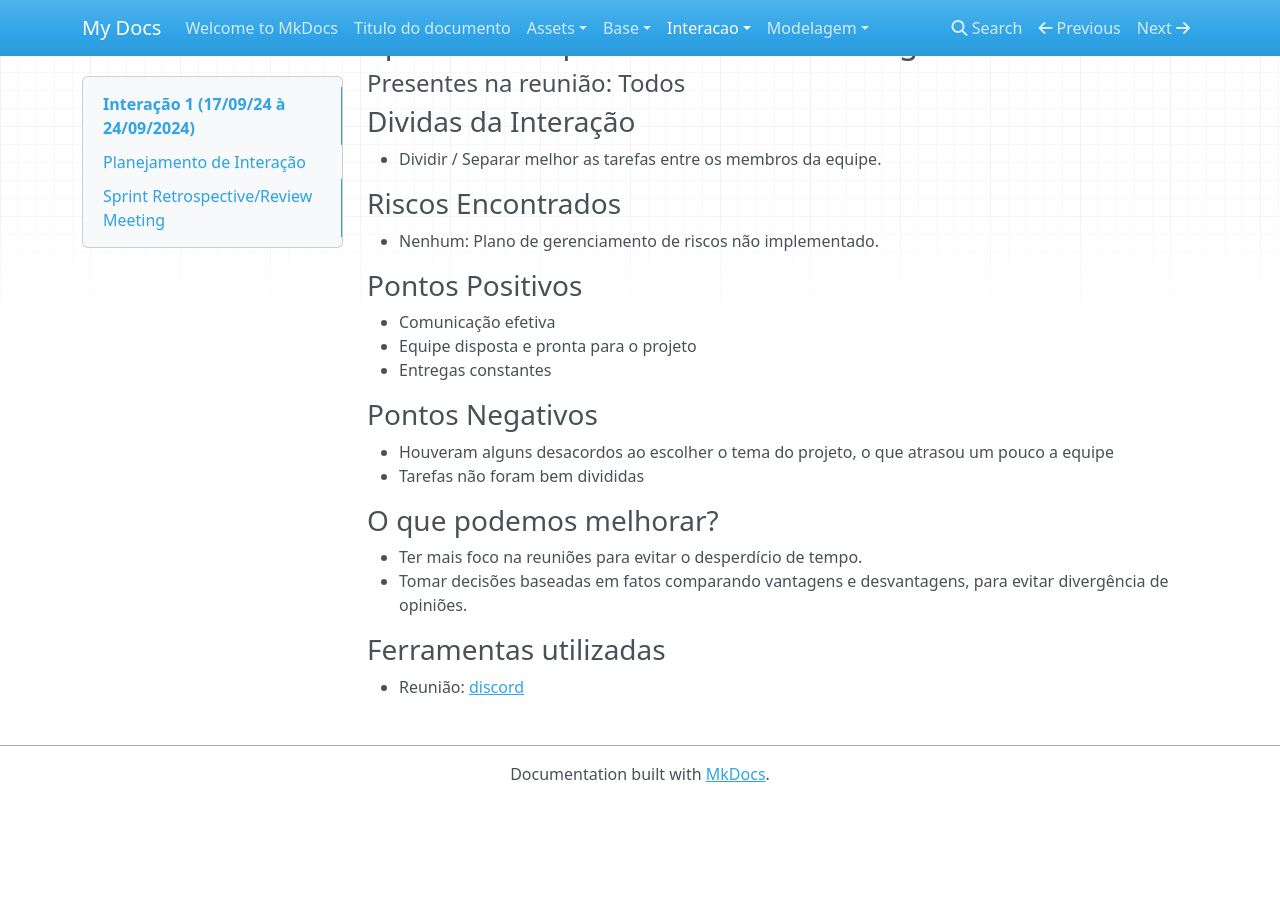
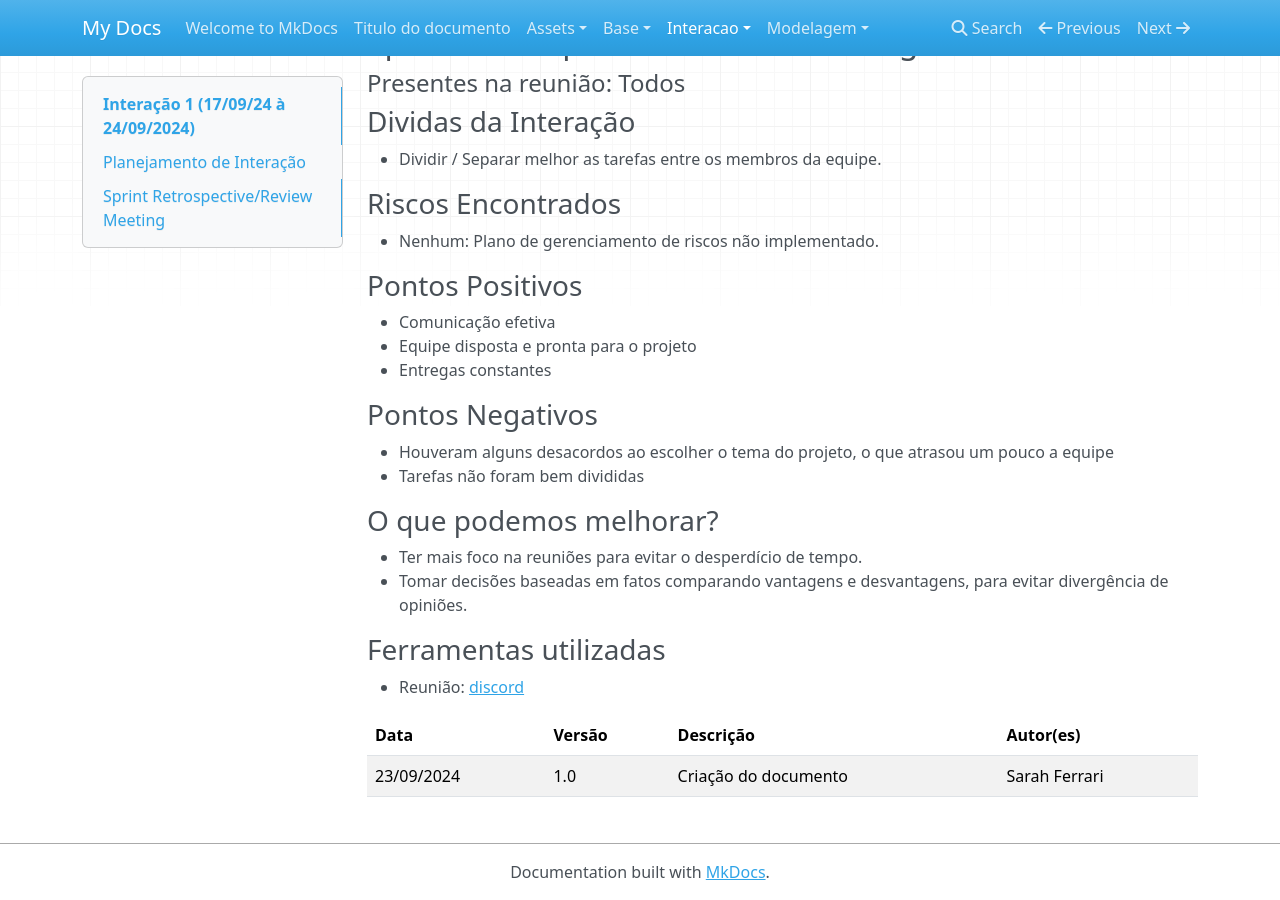
Before and after one commit to Projetos-de-Extensao/PFE_24.2_8001_II_RaveBreaking, an MkDocs documentation site: the page built from docs/interacao/interacao1.md, in a window 1280 px wide and 900 px high, scrolled down 745 px. Built offline with MkDocs 1.6.1, drawn with Linux system fonts in a browser that asks for light colours; nearby versions of some CDN libraries; before the commit the page ends 1547 px from its top, so only the background shows below that.

Commit message:
Update interacao1.md

```diff
--- a/docs/interacao/interacao1.md
+++ b/docs/interacao/interacao1.md
@@ -56,3 +56,7 @@ title: Interação 1
 ### Ferramentas utilizadas
 
 - Reunião: [discord](https://discord.com/)
+
+| Data | Versão | Descrição | Autor(es) |
+| -- | -- | -- | -- |
+| 23/09/2024 | 1.0 | Criação do documento | Sarah Ferrari |
```
